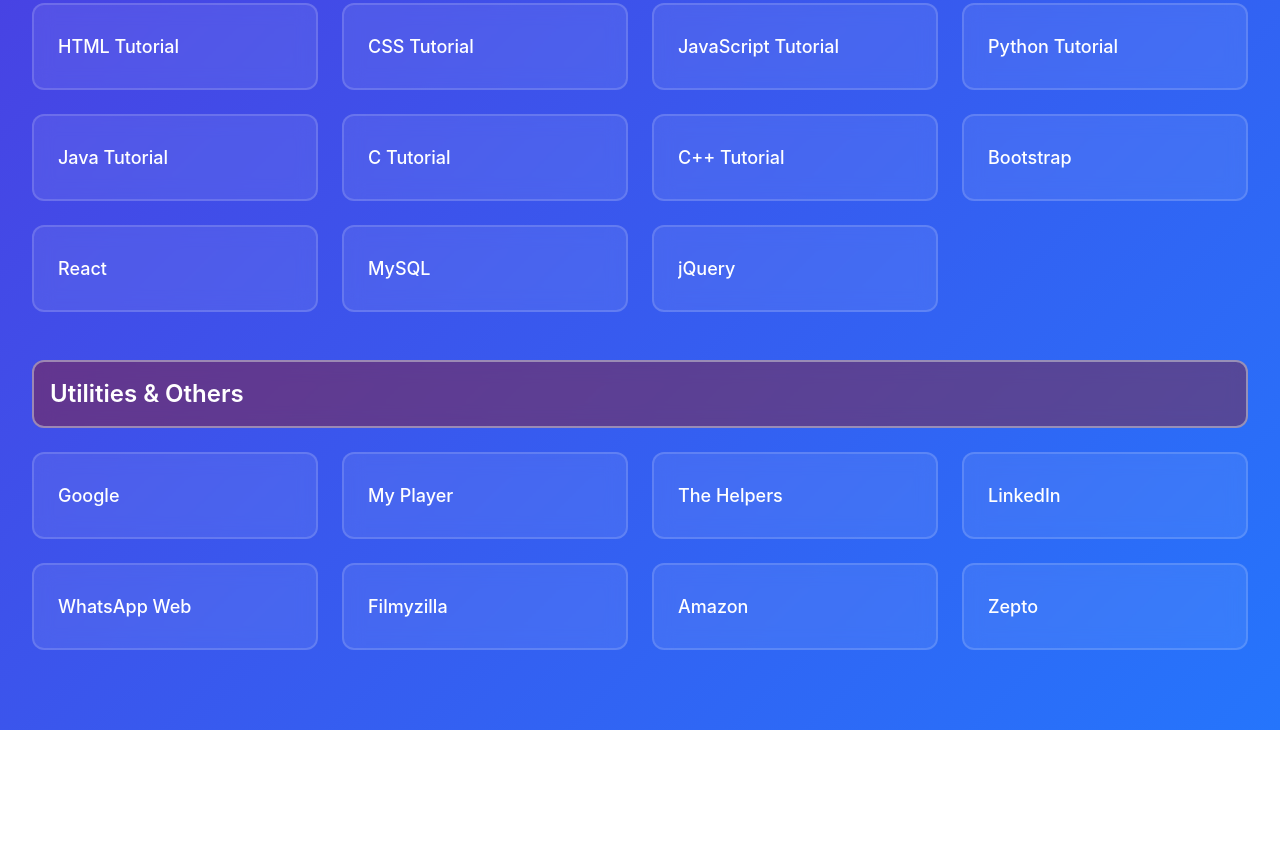
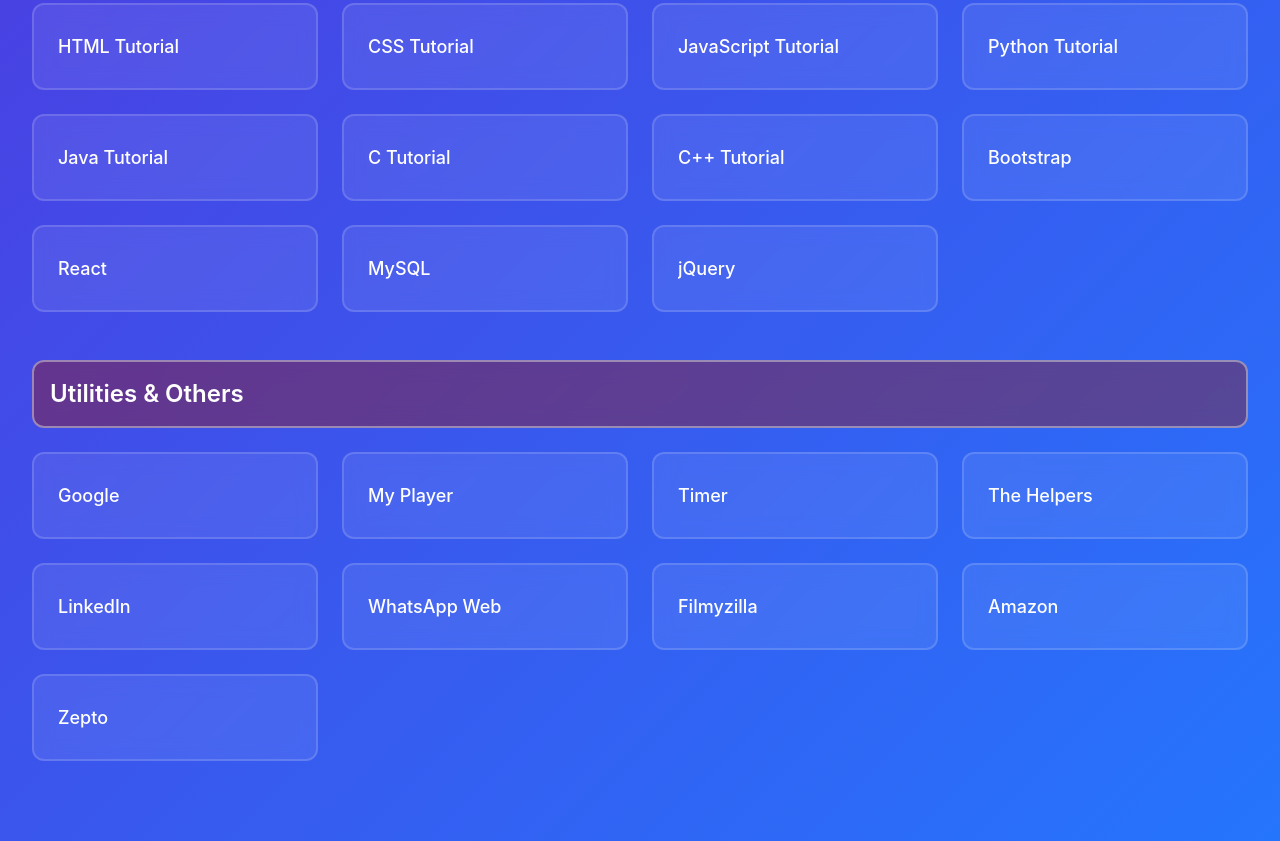
Before and after one commit to bankutech/My-Bookmarks, a plain HTML site: page index.html in a window 1280 px wide. Shown: the part 2001-2842 px from the top of the page. Before the commit the page ends 2731 px from the top, so only its background shows below. Drawn offline with nearby package versions, Linux system fonts and the light colour scheme.

Commit message:
index.html

```diff
--- a/index.html
+++ b/index.html
@@ -105,6 +105,8 @@
       <div class="grid-container">
         <div class="bookmark-card rounded-xl p-6"><a href="https://www.google.com" target="_blank" class="bookmark-link">Google</a></div>
         <div class="bookmark-card rounded-xl p-6"><a href="https://myplayer-youtube-play.lovable.app/" target="_blank" class="bookmark-link">My Player</a></div>
+        <div class="bookmark-card rounded-xl p-6"><a href="https://bankutech.github.io/timer/" target="_blank" class="bookmark-link">Timer</a></div>
+
         <div class="bookmark-card rounded-xl p-6"><a href="https://thehelpers.vercel.app/" target="_blank" class="bookmark-link">The Helpers</a></div>
         <div class="bookmark-card rounded-xl p-6"><a href="https://www.linkedin.com/feed/" target="_blank" class="bookmark-link">LinkedIn</a></div>
         <div class="bookmark-card rounded-xl p-6"><a href="https://web.whatsapp.com/" target="_blank" class="bookmark-link">WhatsApp Web</a></div>
```
